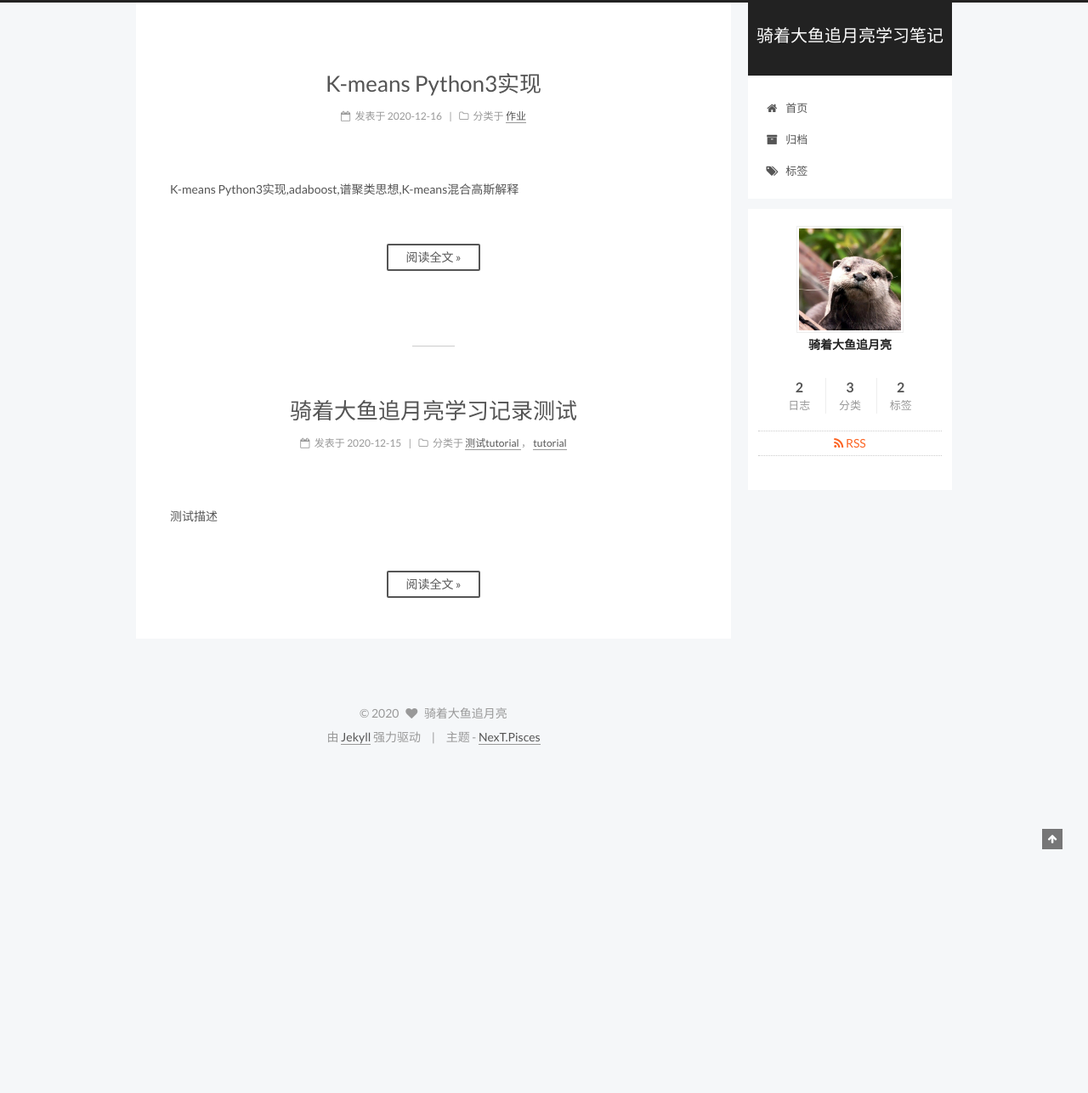
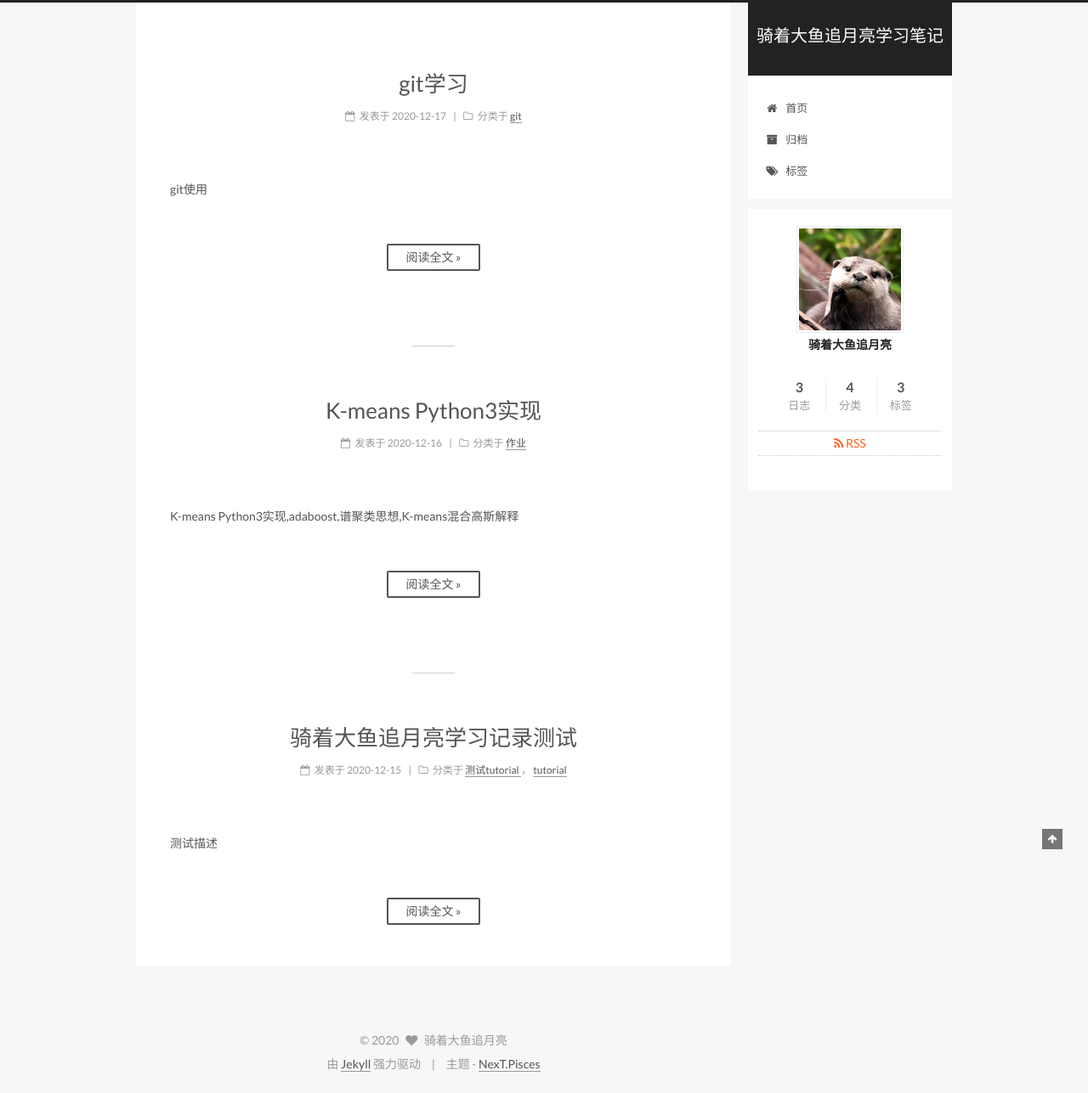
Before and after one commit to JadeStrange/jadestrange.github.io, a Jekyll site: the page built from index.html, in a window 1280 px wide. Shown: the whole page at 85% size. Built offline with Jekyll 4.4.1, drawn with Linux system fonts in a browser that asks for light colours; the list of posts is cut into pages by our own code; comment, search, counter and statistics services are not loaded; before the commit the page ends 902 px from its top, so only the background shows below that; part of the change alters nothing that is shown.

Commit message:
添加新的一页

````diff
--- a/_includes/_layout.html
+++ b/_includes/_layout.html
@@ -84,6 +84,3 @@
   {% include _third-party/exturl.html %}
 </body>
 </html>
-<script type="text/x-mathjax-config">
-  MathJax.Hub.Config({tex2jax: {inlineMath: [['$','$'], ['\\(','\\)']]}});
-</script>
--- a/_includes/_scripts/commons.html
+++ b/_includes/_scripts/commons.html
@@ -3,6 +3,3 @@
 {% for common in js_commons %}
   <script type="text/javascript" src="{{ site.js | relative_url }}/{{ common }}?v={{ site.version }}"></script>
 {% endfor %}
-<script type="text/x-mathjax-config">
-  MathJax.Hub.Config({tex2jax: {inlineMath: [['$','$'], ['\\(','\\)']]}});
-</script>
--- /dev/null
+++ b/_posts/2020-12-17-git-git.md
@@ -0,0 +1,33 @@
+---
+title: git学习
+description: git使用
+categories:
+ - git
+tags:
+ - git
+typora-root-url: ..
+---
+
+# git命令
+
+## 命令行类似图形化显示提交记录
+
+```sh
+git log --oneline --all --graph
+```
+
+![1](/images/2020-12-17-git-git/1.png)
+
+## 回退
+
+```sh
+git checkout -b new_name  # 备份
+git log --oneline --all --graph  # 回到原先的分支，通过git log查看历史commit。
+git reset --hard <commit id> (不含<>号)
+```
+
+![2](/images/2020-12-17-git-git/2.png)
+
+发现文件被改变了，新加的文件没有在本地仓库。
+
+![3](/images/2020-12-17-git-git/3.png)
````
Also changed, not shown: images/2020-12-17-tag-tag/1.png (added).
